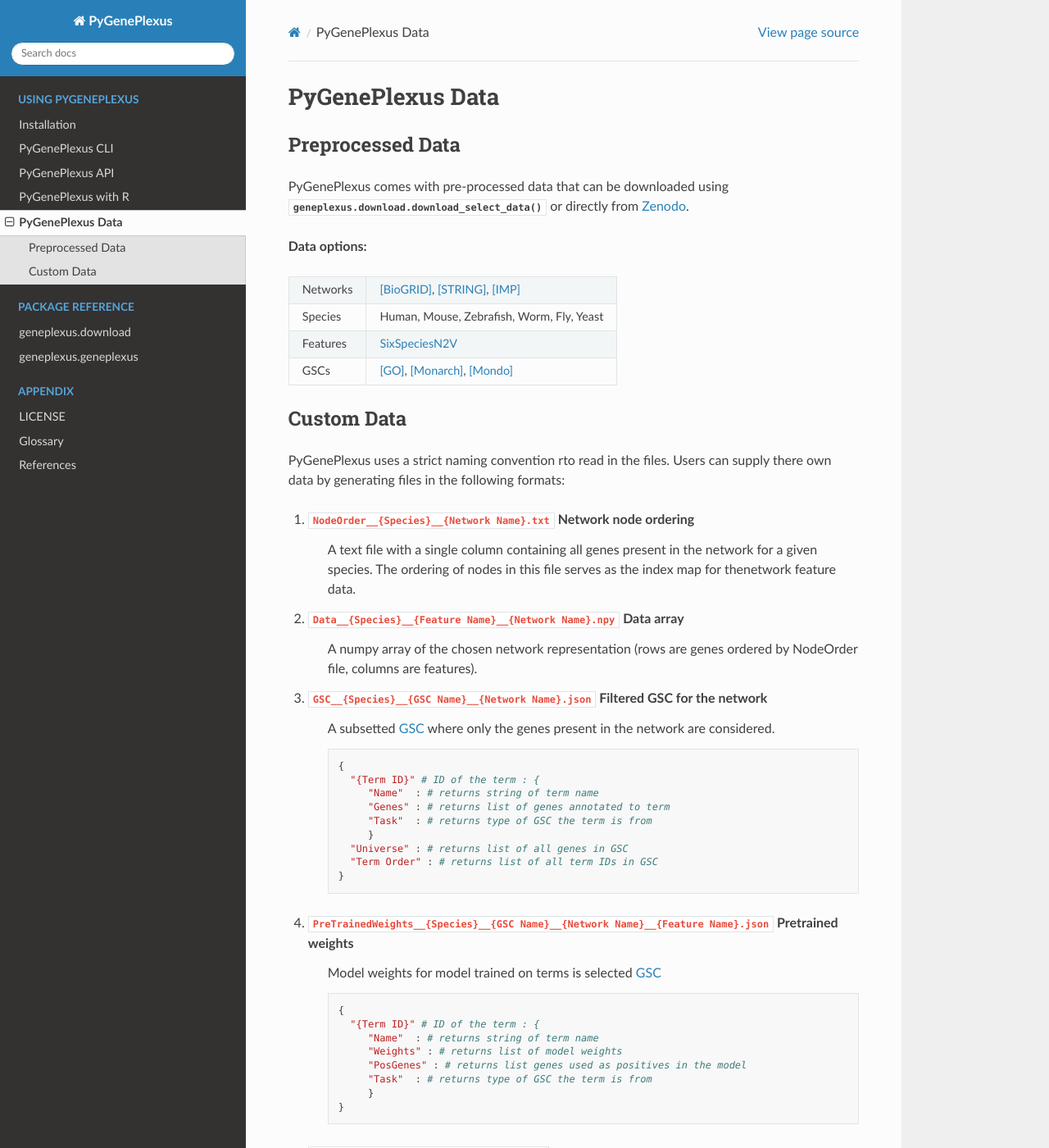
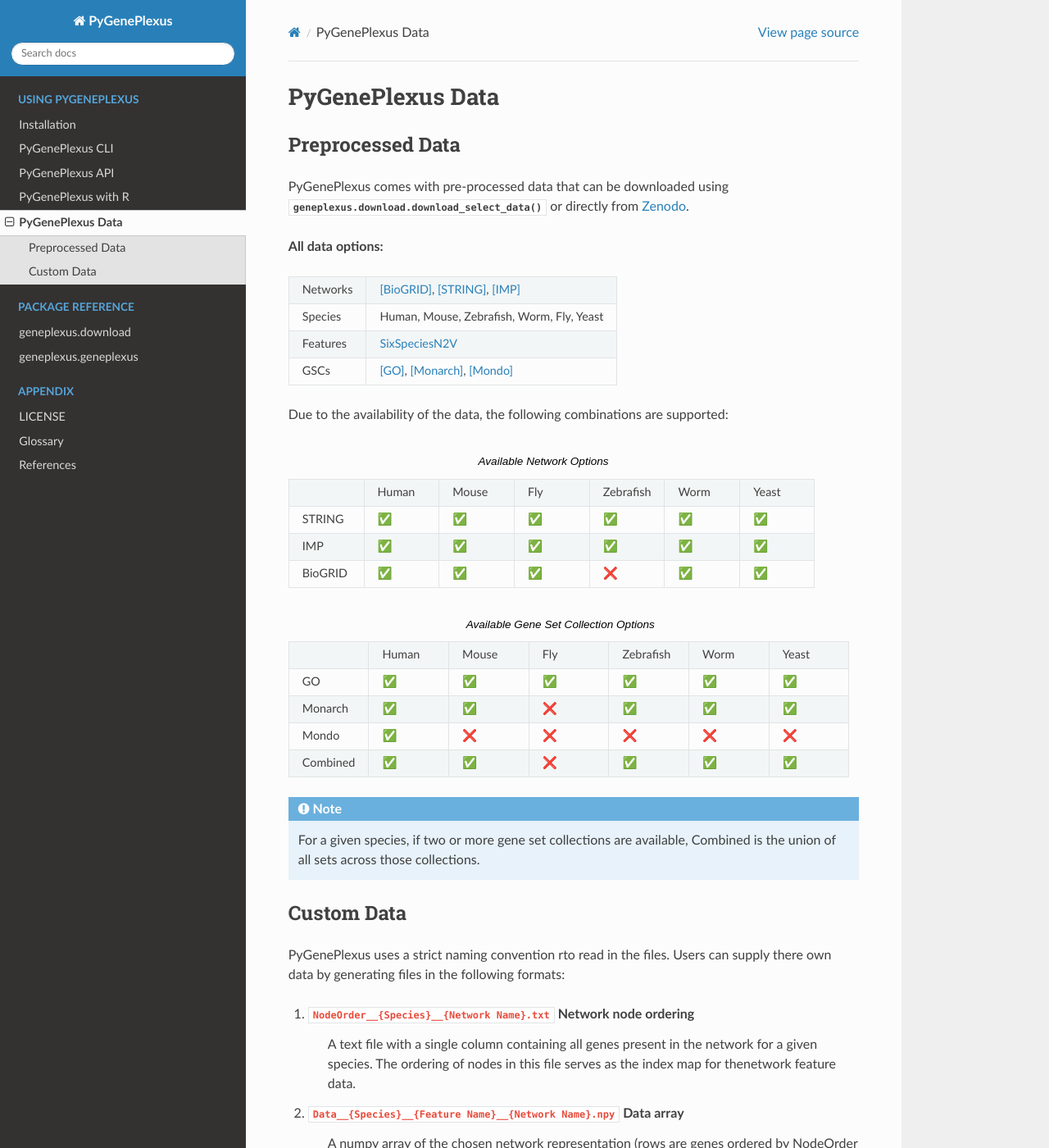
Before and after one commit to krishnanlab/PyGenePlexus, a Sphinx documentation site: the page built from docs/source/notes/data.rst, in a window 1280 px wide and 1400 px high. Shown: the whole window at 82% size. Built offline with Sphinx 7.4.7 and the Read the Docs theme 3.1.0, drawn with Linux system fonts in a browser that asks for light colours.

Commit message:
added parameter availablity tables (#342)
* added parameter availablity tables

* [pre-commit.ci] auto fixes from pre-commit.com hooks

for more information, see https://pre-commit.ci

---------

Co-authored-by: pre-commit-ci[bot] <66853113+pre-commit-ci[bot]@users.noreply.github.com>

```diff
--- a/docs/source/notes/data.rst
+++ b/docs/source/notes/data.rst
@@ -8,7 +8,7 @@ PyGenePlexus comes with pre-processed data that can be downloaded
 using :meth:`geneplexus.download.download_select_data` or directly
 from `Zenodo <https://zenodo.org/records/14149956>`_.
 
-**Data options:**
+**All data options:**
 
 ======== =======================================================
 Networks [BioGRID]_, [STRING]_, [IMP]_
@@ -16,6 +16,84 @@ Species  Human, Mouse, Zebrafish, Worm, Fly, Yeast
 Features :term:`SixSpeciesN2V`
 GSCs     [GO]_, [Monarch]_, [Mondo]_
 ======== =======================================================
+
+Due to the availability of the data, the following combinations are supported:
+
+.. list-table:: Available Network Options
+   :widths: 10 10 10 10 10 10 10
+
+   * -
+     - Human
+     - Mouse
+     - Fly
+     - Zebrafish
+     - Worm
+     - Yeast
+   * - STRING
+     - ✅
+     - ✅
+     - ✅
+     - ✅
+     - ✅
+     - ✅
+   * - IMP
+     - ✅
+     - ✅
+     - ✅
+     - ✅
+     - ✅
+     - ✅
+   * - BioGRID
+     - ✅
+     - ✅
+     - ✅
+     - ❌
+     - ✅
+     - ✅
+
+.. list-table:: Available Gene Set Collection Options
+   :widths: 10 10 10 10 10 10 10
+
+   * -
+     - Human
+     - Mouse
+     - Fly
+     - Zebrafish
+     - Worm
+     - Yeast
+   * - GO
+     - ✅
+     - ✅
+     - ✅
+     - ✅
+     - ✅
+     - ✅
+   * - Monarch
+     - ✅
+     - ✅
+     - ❌
+     - ✅
+     - ✅
+     - ✅
+   * - Mondo
+     - ✅
+     - ❌
+     - ❌
+     - ❌
+     - ❌
+     - ❌
+   * - Combined
+     - ✅
+     - ✅
+     - ❌
+     - ✅
+     - ✅
+     - ✅
+
+.. note::
+
+   For a given species, if two or more gene set collections are available,
+   Combined is the union of all sets across those collections.
 
 Custom Data
 ------------
```
